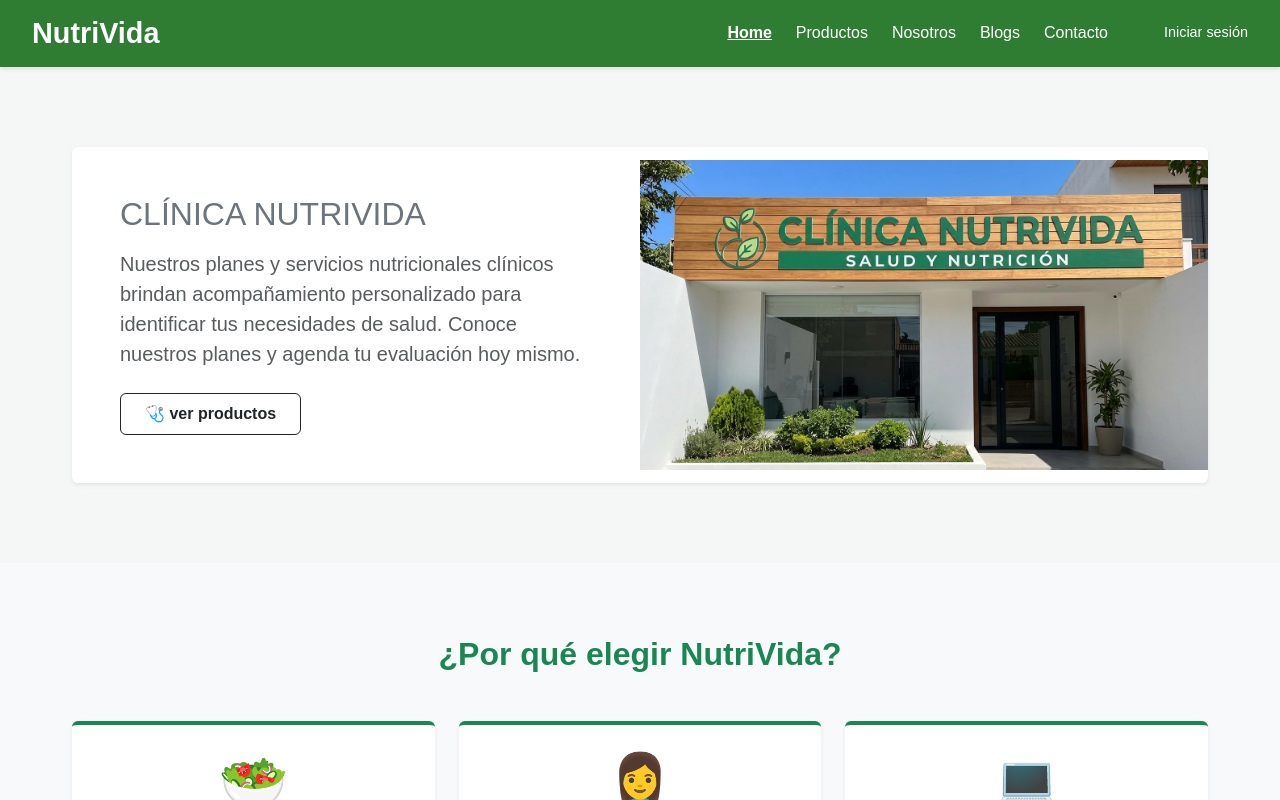
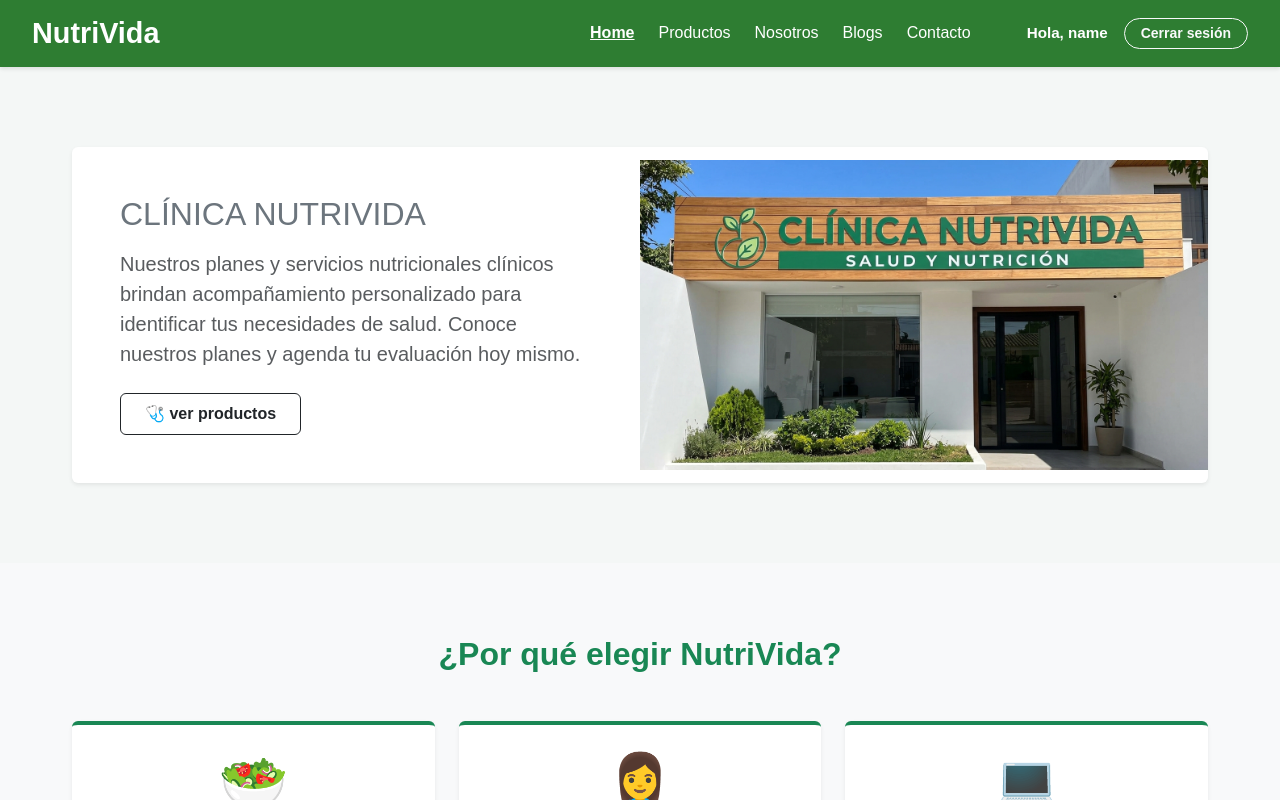
Before and after one commit to Mun-oz/nutrivida, a React (Vite) app: page / in a window 1280 px wide. Shown: the top 800 px of the page. Built offline with nearby package versions, Linux system fonts and the light colour scheme; sample sign-in values are in the browser's storage.

Commit message:
feat: header dinámico según estado de sesión
El navbar ahora consume useAuth para mostrar el nombre del usuario y el botón de 'Cerrar sesión', o el botón de 'Iniciar sesión' si es un visitante.

```diff
--- a/src/cors/Header.jsx
+++ b/src/cors/Header.jsx
@@ -1,11 +1,21 @@
-import { NavLink, Link } from 'react-router'
+import { NavLink, Link, useNavigate } from 'react-router'
 import { useState } from 'react'
+import { useAuth } from '../context/AuthContext'
 
 export default function Header() {
   const [isMenuOpen, setIsMenuOpen] = useState(false);
 
+  const { user, logout } = useAuth();
+  const navigate = useNavigate();
+
   const toggleMenu = () => {
     setIsMenuOpen(!isMenuOpen);
+  };
+
+  const handleLogout = () => {
+    logout();
+    setIsMenuOpen(false);
+    navigate('/');
   };
 
   return (
@@ -24,7 +34,6 @@ export default function Header() {
 
       <div className={`nav-container ${isMenuOpen ? 'show' : ''}`}>
         <nav>
-          {/* Cambiamos gap-md-0 por gap-md-4 para darles espacio en pantallas grandes */}
           <ul className="m-0 p-0 d-flex flex-column flex-md-row align-items-center gap-3 gap-md-4">
             <li><NavLink to="/" onClick={() => setIsMenuOpen(false)}>Home</NavLink></li>
             <li><NavLink to="/productos" onClick={() => setIsMenuOpen(false)}>Productos</NavLink></li>
@@ -35,9 +44,24 @@ export default function Header() {
         </nav>
 
         <div className="header-actions d-flex flex-column flex-md-row align-items-center mt-4 mt-md-0 ms-md-4">
-          <Link to="/login" onClick={() => setIsMenuOpen(false)}>
-            Iniciar sesión
-          </Link>
+          {user ? (
+            <div className="d-flex flex-column flex-md-row align-items-center gap-3">
+              <span className="text-white fw-bold d-none d-md-block m-0" style={{ fontSize: '0.95rem' }}>
+                Hola, {user.email.split('@')[0]}
+              </span>
+
+              <button
+                onClick={handleLogout}
+                className="btn btn-outline-light btn-sm rounded-pill px-3 fw-bold"
+              >
+                Cerrar sesión
+              </button>
+            </div>
+          ) : (
+            <Link to="/login" onClick={() => setIsMenuOpen(false)}>
+              Iniciar sesión
+            </Link>
+          )}
         </div>
       </div>
     </header>
```
